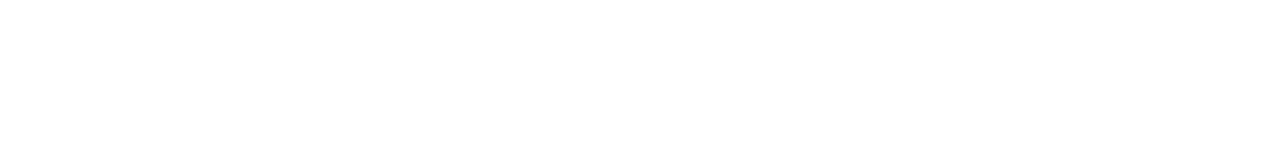
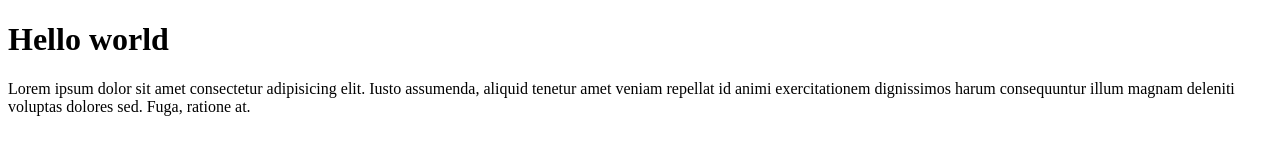
Before and after one commit to ShirazAkram/asadabraham, a plain HTML site: page index.html in a window 1280 px wide. Drawn offline with Linux system fonts and the light colour scheme.

Commit message:
added paragraph

```diff
--- a/index.html
+++ b/index.html
@@ -6,6 +6,7 @@
     <title>Document</title>
 </head>
 <body>
-
+    <h1>Hello world </h1>
+    <p>Lorem ipsum dolor sit amet consectetur adipisicing elit. Iusto assumenda, aliquid tenetur amet veniam repellat id animi exercitationem dignissimos harum consequuntur illum magnam deleniti voluptas dolores sed. Fuga, ratione at.</p>
 </body>
 </html>
```
